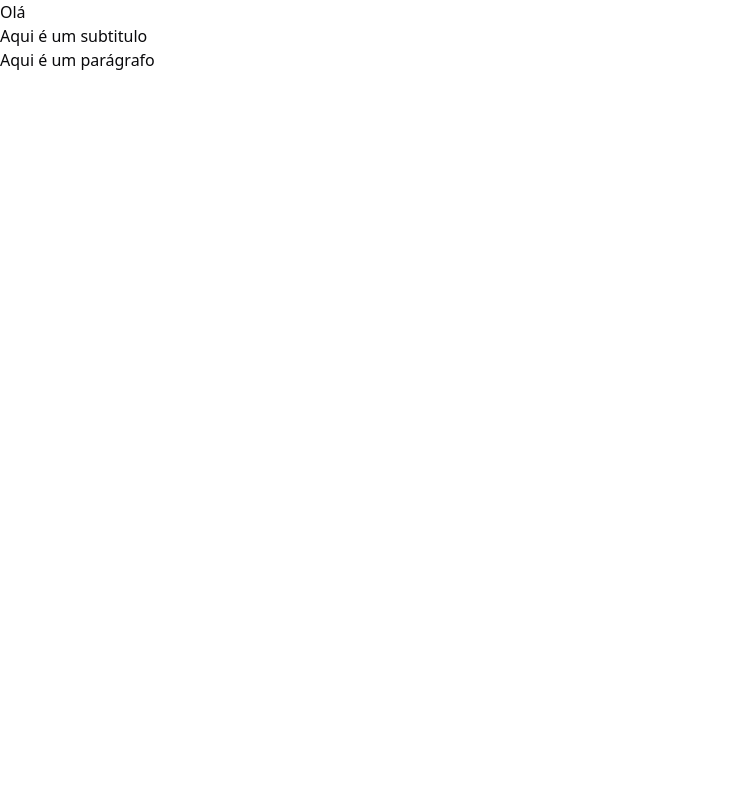
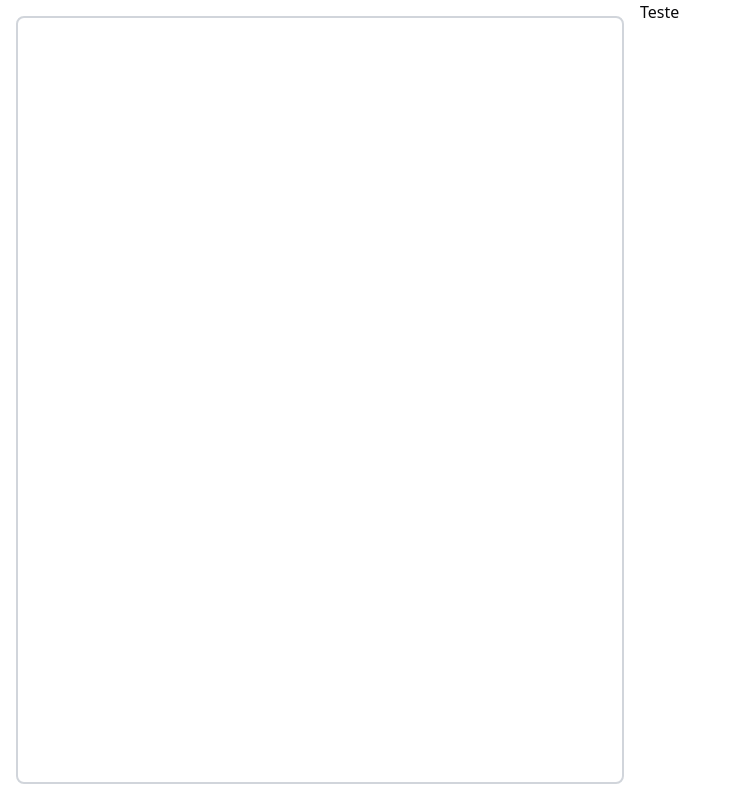
Before and after one commit to rTanure/react-markdown, a React (Vite) app: page / in a window 1280 px wide. Shown: the whole page, without its empty margins (0-742 px from the left). Built offline with nearby package versions, Linux system fonts and the light colour scheme.

Commit message:
create MarkdownEditor

```diff
--- a/src/App.tsx
+++ b/src/App.tsx
@@ -1,19 +1,18 @@
-import Markdown from 'react-markdown'
+import { useState } from 'react'
+import { MarkdownEditor } from './markdown-editor'
 
 function App() {
-
-  const content = `
-# Olá
-## Aqui é um subtitulo
-
-Aqui é um parágrafo
-
-  `
+  const [content, setContent] = useState<string>('')
 
   return (
-    <>
-      <Markdown>{content}</Markdown>
-    </>
+    <div className='grid grid-cols-2 h-screen'>
+      <div>
+        <MarkdownEditor value={content} onChange={setContent}/>
+      </div>
+      <div>
+        <h1>Teste</h1>
+      </div>
+    </div>
   )
 }
 
--- /dev/null
+++ b/src/markdown-editor.tsx
@@ -0,0 +1,17 @@
+interface MarkdownEditorProps {
+  value: string;
+  onChange: (value: string) => void;
+}
+
+export function MarkdownEditor({ value, onChange }: MarkdownEditorProps) {
+  return (
+    <div className="w-full h-full p-4">
+      <textarea
+        value={value}
+        onChange={(e) => onChange(e.target.value)}
+        className="w-full h-full p-4 border-2 border-gray-300 rounded-lg resize-none focus:outline-none focus:border-blue-500"
+      />
+    </div>
+  )
+
+}
```
